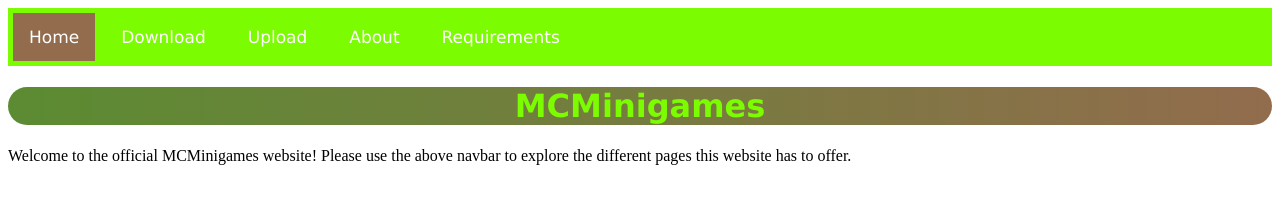
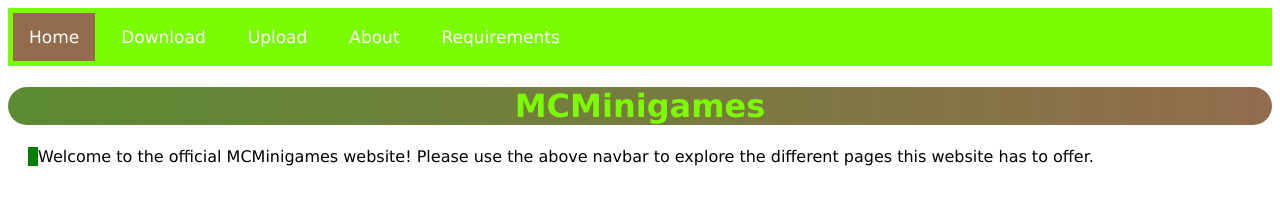
Before and after one commit to Scratchy2/scratchy2.github.io, a plain HTML site: page index.html in a window 1280 px wide. Drawn offline with Linux system fonts and the light colour scheme.

Commit message:
Update index.html

```diff
--- a/index.html
+++ b/index.html
@@ -10,6 +10,11 @@
         color: lawngreen;
         font-family: Verdana, Geneva, sans-serif;
       }
+	    p {
+  			font-family: Verdana, Geneva, sans-serif;
+  			border-left: 10px solid green;
+  			margin-left: 20px;
+			}
       .topnav {
         background-color: lawngreen;
         overflow: hidden;
```
